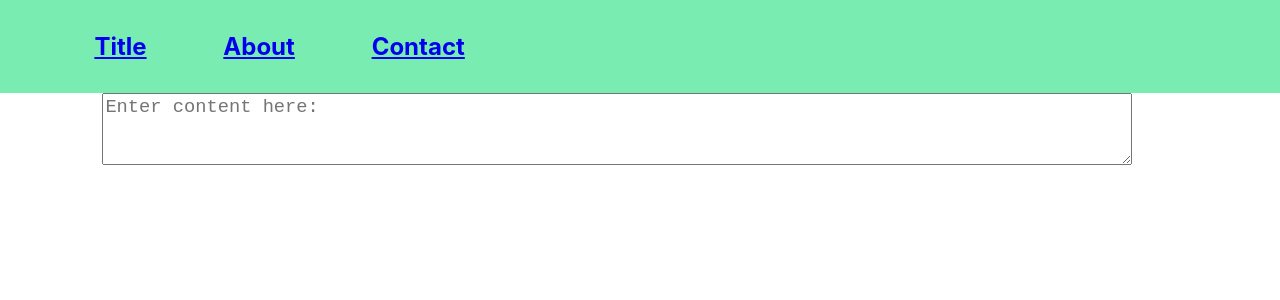
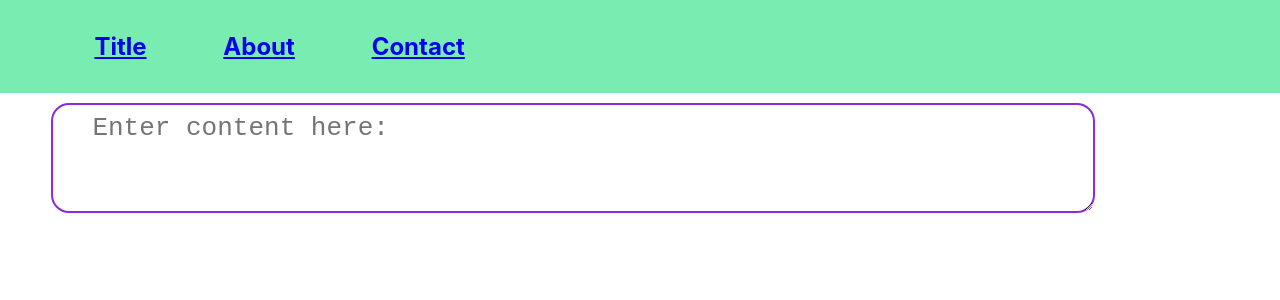
Before and after one commit to contributorsambhav/my-app, a React (Create React App) app: page / in a window 1280 px wide. Shown: the top 300 px of the page. Built offline with nearby package versions, Linux system fonts and the light colour scheme.

Commit message:
CSS edited

```diff
--- a/src/App.css
+++ b/src/App.css
@@ -24,5 +24,10 @@ li{
 .tackxt{
  min-width:80vw;
  margin-left: 4vw;
- font-size: larger;
+ font-size:xx-large;
+ margin-top: 10px;
+ border-radius: 18px;
+ outline-color: blue;
+ border: 2px solid blueviolet;
+ padding: 8px;
 }
--- a/src/Components/Textform.js
+++ b/src/Components/Textform.js
@@ -3,9 +3,9 @@ import React from 'react'
 export default function Textform() {
   return (
     <div>
-<div className="tackxt">
+<div className="cont">
   <label for="exampleFormControlTextarea1" class="form-label"></label>
-  <textarea className="form-control tackxt" placeholder='Enter content here: ' id="exampleFormControlTextarea1" rows="3"></textarea>
+  <textarea className="form-control tackxt" placeholder='  Enter content here: ' id="exampleFormControlTextarea1" rows="3"></textarea>
 </div>
     </div>
   )
```
